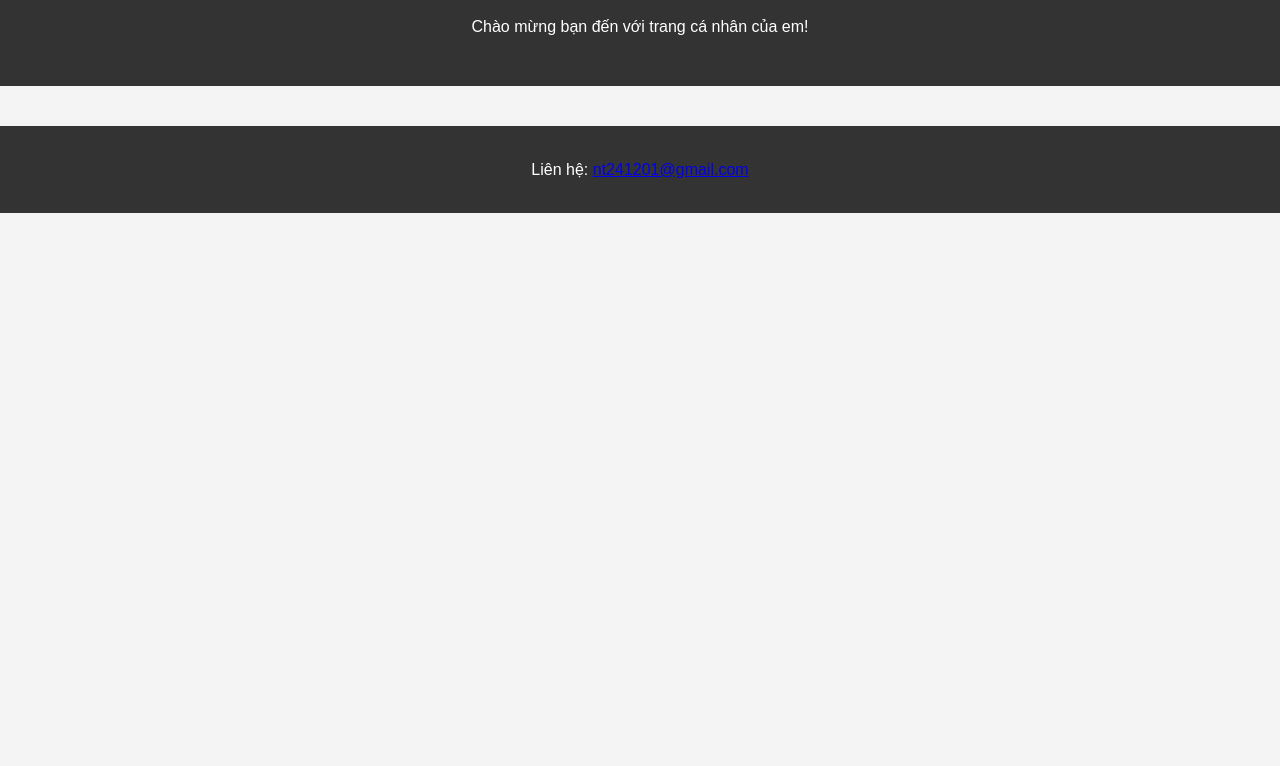
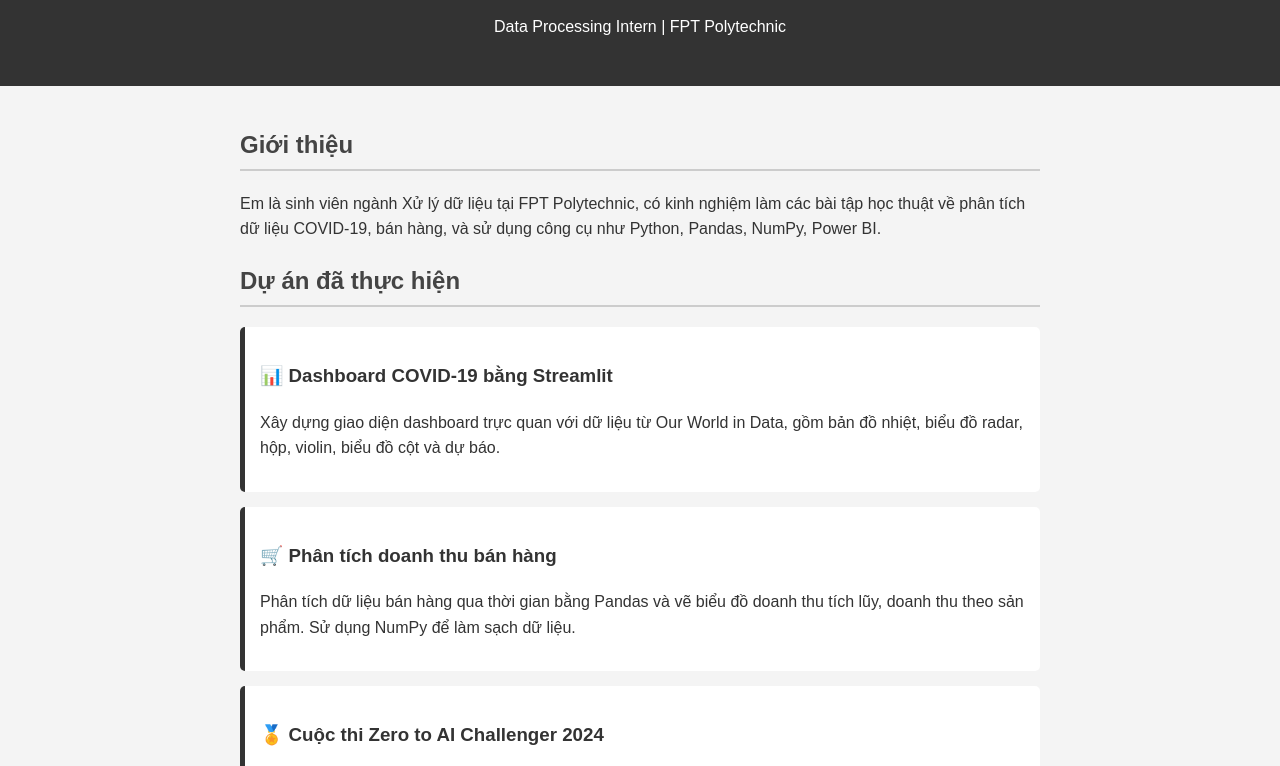
Before and after one commit to NTan-2412/Portfolio, a plain HTML site: page index.html in a window 1280 px wide. Shown: the part 110-876 px from the top of the page. Before the commit the page ends 800 px from the top, so only its background shows below. Drawn offline with Linux system fonts and the light colour scheme.

Commit message:
Update index.html

```diff
--- a/index.html
+++ b/index.html
@@ -8,12 +8,38 @@
 </head>
 <body>
   <header>
-    <h1>Portfolio: Nguyễn Huỳnh Ngọc Tân</h1>
-    <p>Chào mừng bạn đến với trang cá nhân của em!</p>
+    <h1>Nguyễn Huỳnh Ngọc Tân</h1>
+    <p>Data Processing Intern | FPT Polytechnic</p>
   </header>
 
+  <main>
+    <section class="about">
+      <h2>Giới thiệu</h2>
+      <p>Em là sinh viên ngành Xử lý dữ liệu tại FPT Polytechnic, có kinh nghiệm làm các bài tập học thuật về phân tích dữ liệu COVID-19, bán hàng, và sử dụng công cụ như Python, Pandas, NumPy, Power BI.</p>
+    </section>
+
+    <section class="projects">
+      <h2>Dự án đã thực hiện</h2>
+
+      <div class="project">
+        <h3>📊 Dashboard COVID-19 bằng Streamlit</h3>
+        <p>Xây dựng giao diện dashboard trực quan với dữ liệu từ Our World in Data, gồm bản đồ nhiệt, biểu đồ radar, hộp, violin, biểu đồ cột và dự báo.</p>
+      </div>
+
+      <div class="project">
+        <h3>🛒 Phân tích doanh thu bán hàng</h3>
+        <p>Phân tích dữ liệu bán hàng qua thời gian bằng Pandas và vẽ biểu đồ doanh thu tích lũy, doanh thu theo sản phẩm. Sử dụng NumPy để làm sạch dữ liệu.</p>
+      </div>
+
+      <div class="project">
+        <h3>🏅 Cuộc thi Zero to AI Challenger 2024</h3>
+        <p>Đạt giải khuyến khích khi tham gia xử lý và phân tích dữ liệu thực tế trong cuộc thi Data Science.</p>
+      </div>
+    </section>
+  </main>
+
   <footer>
-    <p>Liên hệ: <a href="mailto:nt241201@gmail.com">nt241201@gmail.com</a></p>
+    <p>📧 Liên hệ: <a href="mailto:nt241201@gmail.com">nt241201@gmail.com</a> | 📞 0898402100</p>
   </footer>
 </body>
 </html>
```
